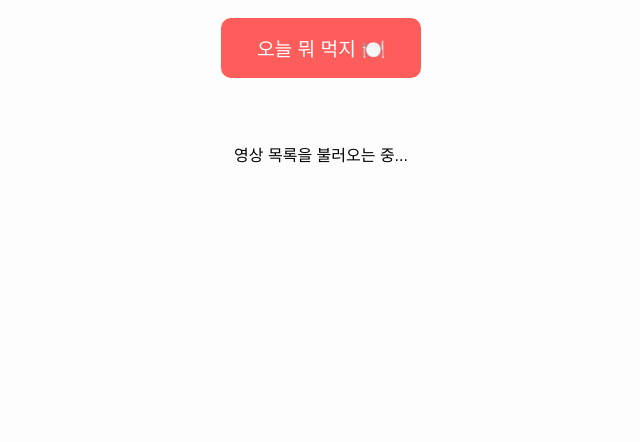
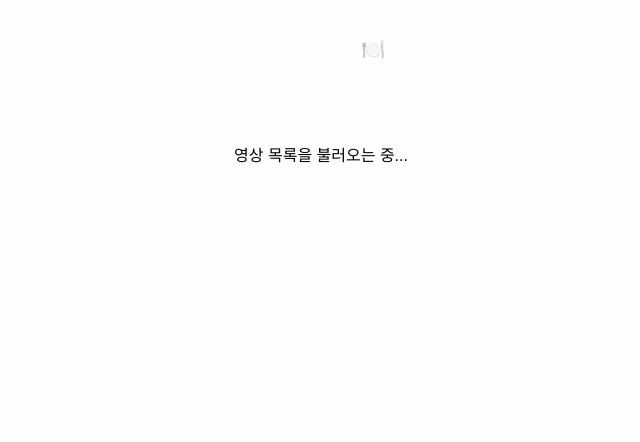
Before and after one commit to ajoc011/eateat.today, a plain HTML site: page index.html in a window 1280 px wide. Shown: the part 358-800 px from the top of the page, without its empty margins (319-959 px from the left). Drawn offline with Linux system fonts and the light colour scheme.

Commit message:
Update index.html

```diff
--- a/index.html
+++ b/index.html
@@ -41,9 +41,16 @@
   border: none;
   border-radius: 10px;
   color: white;
-      background-color: #ff5c5c;
+  background-color: transparent;  /* 색상 제거 */
   cursor: pointer;
   z-index: 2;
+}
+
+button:disabled {
+  cursor: not-allowed;
+  /* 배경색 제거 */
+}
+
     }
 
     button:disabled {
```
Lines whose indentation alone changed are shown as unchanged.
